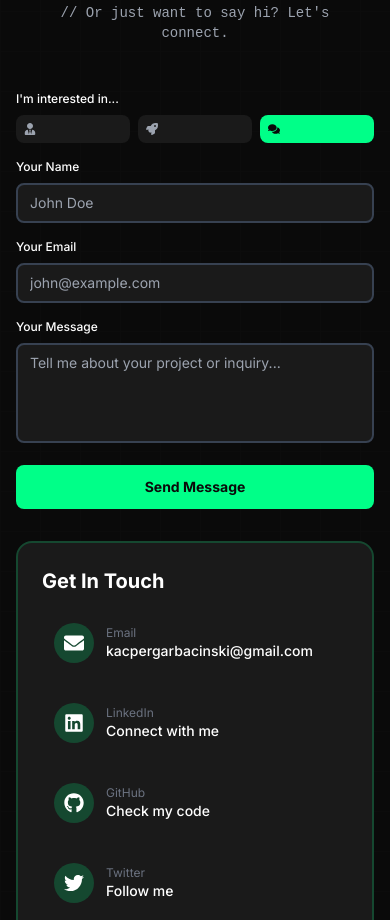
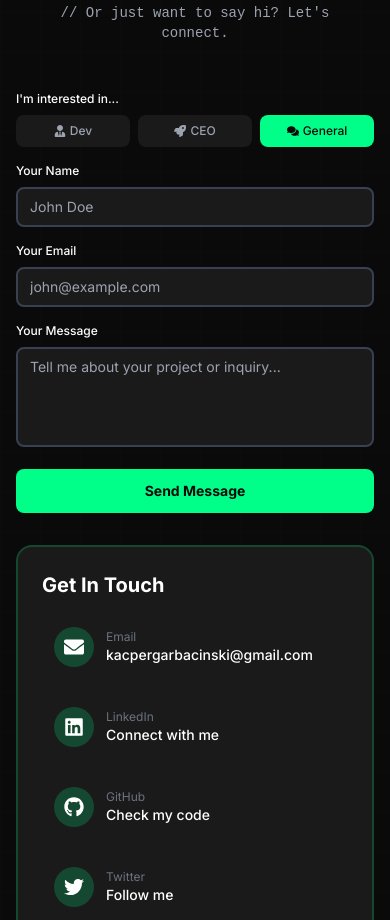
Before and after one commit to kgarbacinski/caspercooks.tech, a Next.js app: page / in a window 390 px wide. Shown: the part 8480-9400 px from the top of the page. Built offline with nearby package versions, Linux system fonts and the light colour scheme.

Commit message:
feat: show icons on mobile in the footer

```diff
--- a/components/ContactSection.tsx
+++ b/components/ContactSection.tsx
@@ -156,11 +156,8 @@ export default function ContactSection() {
                             : 'bg-developer-secondary text-gray-400 hover:bg-gray-700'}
                       `}
                     >
-                      <span className="hidden sm:inline flex items-center gap-1">
-                        {type === 'developer' ? <><FaUserTie className="inline" /> Dev</> : type === 'founder' ? <><FaRocket className="inline" /> CEO</> : <><FaComments className="inline" /> General</>}
-                      </span>
-                      <span className="sm:hidden">
-                        {type === 'developer' ? <FaUserTie /> : type === 'founder' ? <FaRocket /> : <FaComments />}
+                      <span className="flex items-center justify-center gap-1">
+                        {type === 'developer' ? <><FaUserTie /> Dev</> : type === 'founder' ? <><FaRocket /> CEO</> : <><FaComments /> General</>}
                       </span>
                     </button>
                   ))}
```
